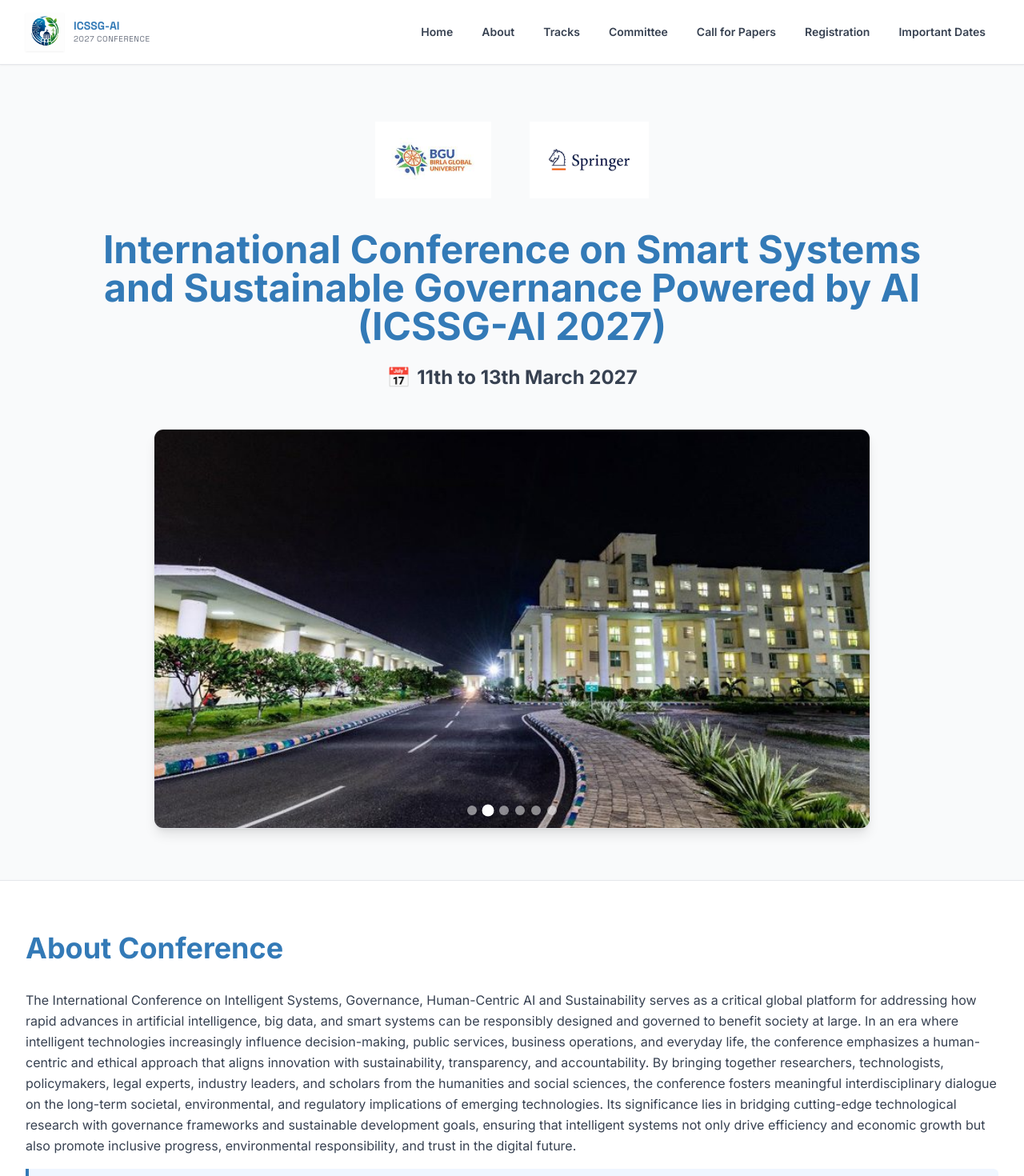
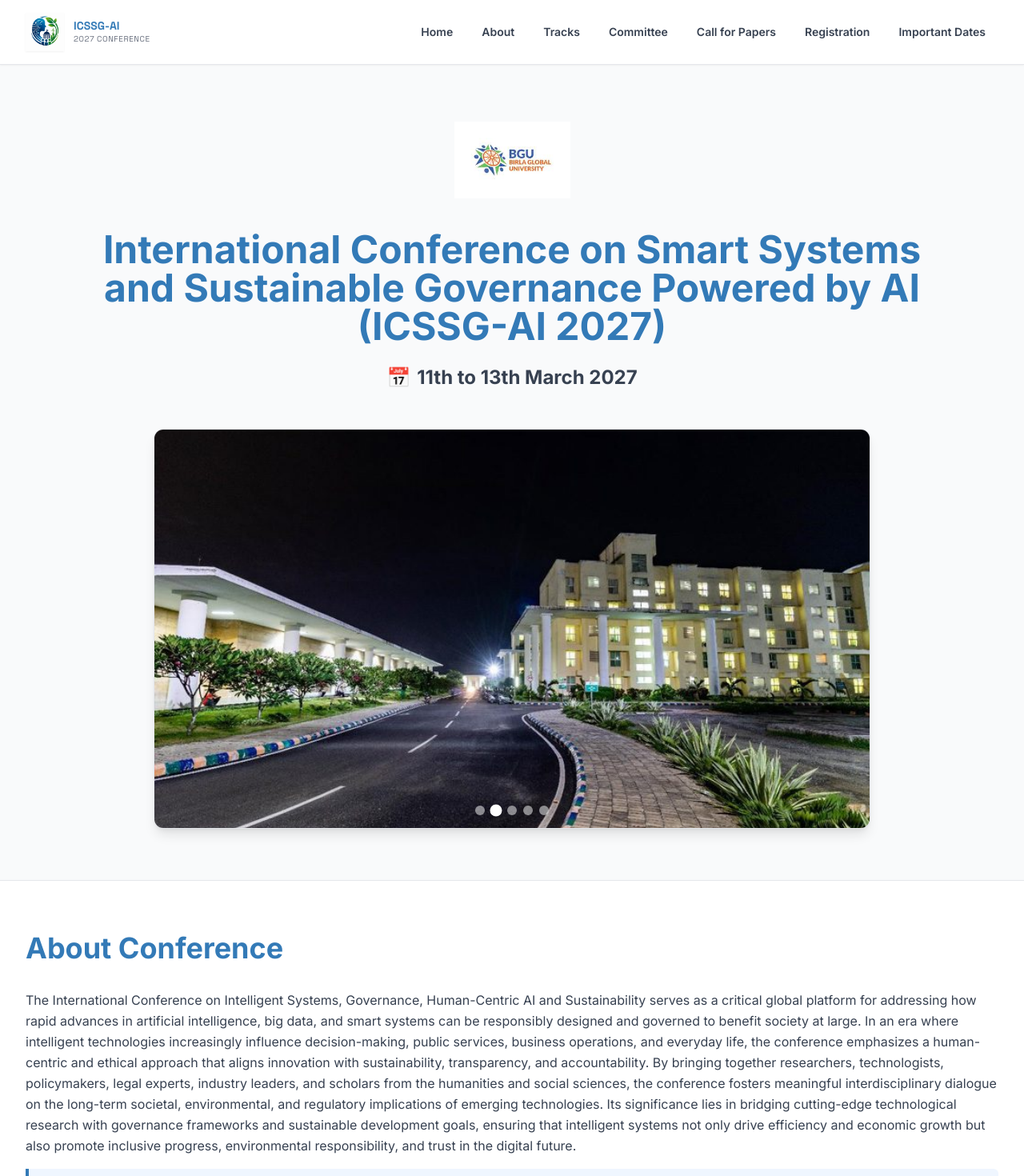
Before and after one commit to icssg-bgu0/icssg, a Next.js app: page / in a window 1280 px wide. Shown: the top 1470 px of the page at 80% size. Built offline with nearby package versions, Linux system fonts and the light colour scheme.

Commit message:
Update important dates and fix image carousel

```diff
--- a/components/sections/DatesSimplified.tsx
+++ b/components/sections/DatesSimplified.tsx
@@ -4,29 +4,25 @@ export function DatesSimplified() {
   return (
     <section id="dates" className="py-16 bg-gray-50 border-t border-b border-gray-200">
       <div className="container-custom">
-        <h2 className="section-title text-center mb-12">Important Dates</h2>
+        <h2 className="section-title text-center mb-12">Tentative Important Dates</h2>
 
         <div className="max-w-2xl mx-auto pmec-card bg-white">
           <ul className="space-y-4 text-gray-700">
             <li className="flex flex-col sm:flex-row sm:justify-between pb-3 border-b border-gray-100">
               <span className="font-medium">Call for Papers open:</span>
-              <span className="font-bold text-[#337ab7]">01.09.2026</span>
+              <span className="font-bold text-[#337ab7]">To be notified</span>
             </li>
             <li className="flex flex-col sm:flex-row sm:justify-between pb-3 border-b border-gray-100">
               <span className="font-medium">Call for Papers Close:</span>
-              <span className="font-bold text-[#337ab7]">01.11.2026</span>
+              <span className="font-bold text-[#337ab7]">To be notified</span>
             </li>
             <li className="flex flex-col sm:flex-row sm:justify-between pb-3 border-b border-gray-100">
               <span className="font-medium">Tentative Notification of Acceptance:</span>
               <span className="font-bold text-[#337ab7]">20.12.2026</span>
             </li>
             <li className="flex flex-col sm:flex-row sm:justify-between pb-3 border-b border-gray-100">
-              <span className="font-medium">Tentative Submission of Revised Paper Deadline:</span>
-              <span className="font-bold text-[#337ab7]">14.01.2027</span>
-            </li>
-            <li className="flex flex-col sm:flex-row sm:justify-between pb-3 border-b border-gray-100">
-              <span className="font-medium">Tentative Registration Deadline:</span>
-              <span className="font-bold text-[#337ab7]">13.02.2027</span>
+              <span className="font-medium">Tentative Submission and Registration Deadline:</span>
+              <span className="font-bold text-[#337ab7]">To be notified</span>
             </li>
             <li className="flex flex-col sm:flex-row sm:justify-between pt-2">
               <span className="font-medium">Conference Dates:</span>
--- a/components/sections/HeroSimplified.tsx
+++ b/components/sections/HeroSimplified.tsx
@@ -3,17 +3,15 @@
 import React, { useState, useEffect } from "react";
 import Image from "next/image";
 import bguLogo from "@/bgu-logo.png";
-import springerLogo from "@/springer-logo.png";
 
 // Import images from root
 import img1 from "@/01.jpg";
 import img2 from "@/03.jpg";
 import img5 from "@/16.jpg";
 import newImg1 from "@/images (12).jfif";
-import newImg2 from "@/images (13).jfif";
 import newImg3 from "@/bgunight (1).jpg";
 
-const images = [img1, img2, img5, newImg1, newImg2, newImg3];
+const images = [img1, img2, img5, newImg1, newImg3];
 
 export function HeroSimplified() {
   const [currentIdx, setCurrentIdx] = useState(0);
@@ -30,12 +28,9 @@ export function HeroSimplified() {
       <div className="container-custom">
         <div className="max-w-5xl mx-auto text-center">
 
-          <div className="flex flex-wrap justify-center items-center gap-12 mb-10">
+          <div className="flex flex-wrap justify-center items-center mb-10">
             <div className="relative h-24 w-auto max-w-[200px]">
               <Image src={bguLogo} alt="BGU Logo" height={96} className="object-contain" />
-            </div>
-            <div className="relative h-24 w-auto max-w-[200px]">
-              <Image src={springerLogo} alt="Springer Logo" height={96} className="object-contain" />
             </div>
           </div>
 
```
